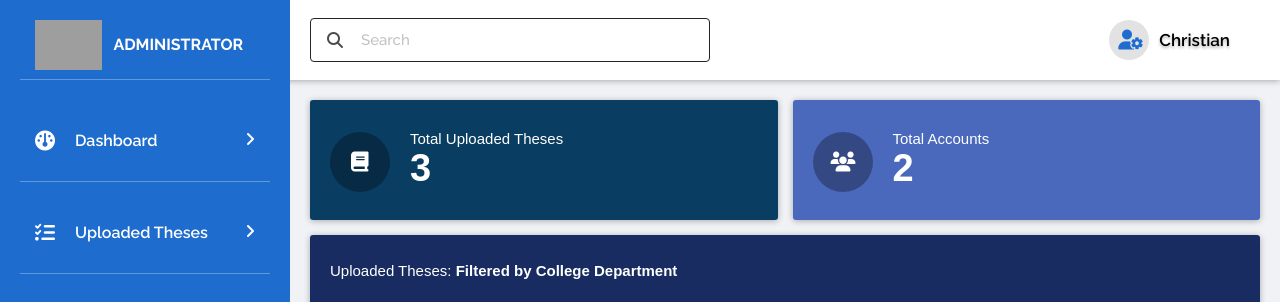
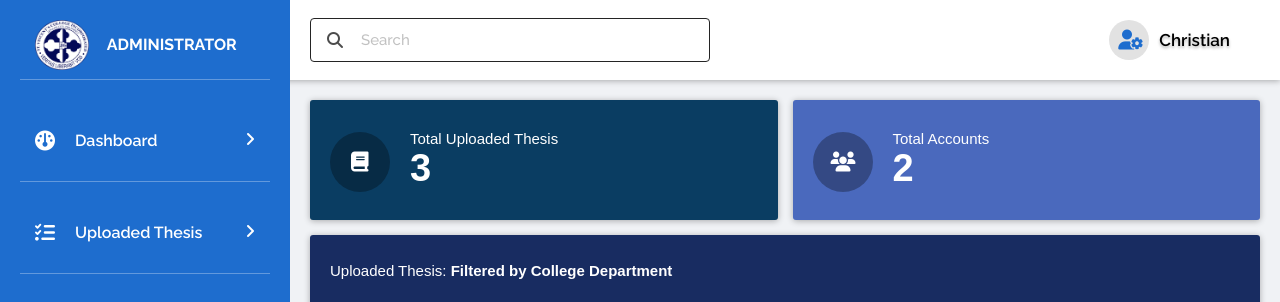
Before and after one commit to kentosama10/otas, a PHP site: page /admin-forms/dashboard-page/admin-dashboard.php in a window 1280 px wide. Shown: the top 302 px of the page. Run offline with PHP 8.4, Linux system fonts and the light colour scheme; a user stored in the database is signed in; data comes from the database, SQL or seed files in the repository; some libraries are stand-ins or nearby versions; grey boxes are pictures that could not be loaded.

Commit message:
partially completed

```diff
--- a/admin-forms/dashboard-page/admin-dashboard.php
+++ b/admin-forms/dashboard-page/admin-dashboard.php
@@ -37,9 +37,9 @@ session_start();
     <link rel="stylesheet" href="../styles/dashboard-styles/left-nav.css">
     <link rel="stylesheet" href="../styles/dashboard-styles/tables-charts.css">
 
-    <link rel="icon" type="image/x-icon" href="../img/urslogo.png">
+    <link rel="icon" type="image/x-icon" href="../img/svci_logo.png">
 
-    <title>URS Archive | Dashboard</title>
+    <title>SVCI Research and Development Archiving System | Dashboard</title>
 
 </head>
 
@@ -91,7 +91,7 @@ session_start();
 
     <div class="left-nav ">
         <div class="logo-title-container ">
-            <img src="../img/urslogo.png" alt=" " class="urslogo ">
+            <img src="../img/svci_logo.png" alt=" " class="svcilogo ">
             <p class="title ">ADMINISTRATOR</p>
         </div>
 
@@ -107,7 +107,7 @@ session_start();
         <a href="admin-thesis.php" class="general-link ">
             <div class="list-container ">
                 <i class="fa-solid fa-list-check fa-lg "></i>
-                <p class="list-button ">Uploaded Theses
+                <p class="list-button ">Uploaded Thesis
                     <i class="fa-solid fa-angle-right arrow-icon "></i>
                 </p>
             </div>
@@ -136,7 +136,7 @@ session_start();
         <div class="table-container">
             <div class="thesis-container">
                 <div class="table-title">
-                    Total Uploaded Theses
+                    Total Uploaded Thesis
                 </div>
                 <div class="total-count">
                 <?php
@@ -186,7 +186,7 @@ session_start();
             <div class="department-container">
                 <div class="chart-title-container-dept">
                     <div class="chart-title">
-                        Uploaded Theses: <strong>Filtered by College Department</strong>
+                        Uploaded Thesis: <strong>Filtered by College Department</strong>
                     </div>
                 </div>
                 <div id="chart_wrap">
@@ -197,7 +197,7 @@ session_start();
             <div class="course-container">
                 <div class="chart-title-container-cour">
                     <div class="chart-title">
-                        Uploaded Theses: <strong>Filtered by  Course</strong>
+                        Uploaded Thesis: <strong>Filtered by  Program</strong>
                     </div>
                 </div>
                 <div id="chart_wrap">
--- a/admin-forms/styles/dashboard-styles/left-nav.css
+++ b/admin-forms/styles/dashboard-styles/left-nav.css
@@ -31,7 +31,7 @@
     cursor: default;
 }
 
-.urslogo {
+.svcilogo {
     height: 50px;
     width: auto;
 }
--- a/documentation.txt
+++ /dev/null
@@ -1,4 +0,0 @@
-to embed image from gdrive
-
-CODE: https://drive.google.com/uc?export=view&id=[ID of img]
-to get the ID, open the link of an image from gdrive then copy the ID between /d/ and /view/
```
Also changed, not shown: admin-forms/dashboard-page/admin-accounts.php (+4 -4 lines), admin-forms/dashboard-page/admin-thesis.php (+28 -27 lines), admin-forms/styles/admin-forgot-pass.css (+6 -8 lines).
